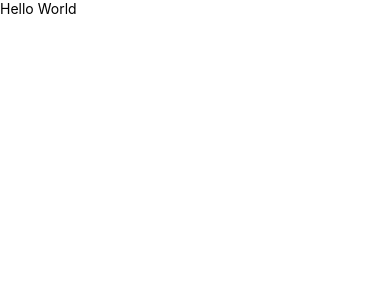
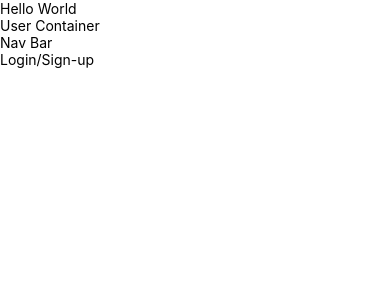
Before and after one commit to MACorman/trippy_frontend, a React Native app: screen / in a window 390 px wide. Shown: the top 300 px of the page. Built offline with nearby package versions, Linux system fonts and the light colour scheme.

Commit message:
created some components. got the app up and running with some text to the screen.

```diff
--- a/App.js
+++ b/App.js
@@ -15,6 +15,9 @@ import {
   Text,
   StatusBar,
 } from 'react-native';
+import UserContainer from './containers/UserContainer';
+import NavBar from './containers/NavBar'
+import LoginSignUp from './components/LoginSignUp'
 
 // import {
 //   Header,
@@ -32,6 +35,9 @@ const App: () => React$Node = () => {
         <ScrollView>
           <View>
             <Text>Hello World</Text>
+            <UserContainer />
+            <NavBar />
+            <LoginSignUp />
           </View>
         </ScrollView>
       </SafeAreaView>
--- /dev/null
+++ b/components/LoginSignUp.js
@@ -0,0 +1,20 @@
+import React from 'react'
+import {
+    SafeAreaView,
+    StyleSheet,
+    ScrollView,
+    View,
+    Text,
+  } from 'react-native';
+
+class LoginSignUp extends React.Component {
+    render() {
+        return (
+            <View>
+                <Text>Login/Sign-up</Text>
+            </View>
+        )
+    }
+}
+
+export default LoginSignUp
--- /dev/null
+++ b/containers/NavBar.js
@@ -0,0 +1,20 @@
+import React from 'react'
+import {
+    SafeAreaView,
+    StyleSheet,
+    ScrollView,
+    View,
+    Text,
+  } from 'react-native';
+
+class NavBar extends React.Component {
+    render() {
+        return (
+            <View>
+                <Text>Nav Bar</Text>
+            </View>
+        )
+    }
+}
+
+export default NavBar
--- /dev/null
+++ b/containers/UserContainer.js
@@ -0,0 +1,20 @@
+import React from 'react'
+import {
+    SafeAreaView,
+    StyleSheet,
+    ScrollView,
+    View,
+    Text,
+  } from 'react-native';
+
+class UserContainer extends React.Component {
+    render() {
+        return (
+            <View>
+                <Text>User Container</Text>
+            </View>
+        )
+    }
+}
+
+export default UserContainer
```
Also changed, not shown: components/AddDestinationForm.js (added), components/Calendar.js (added), components/CreateScheduleForm.js (added), components/DestinationCard.js (added), components/EditProfileForm.js (added), containers/ScheduleResults.js (added), containers/ScheduleShow.js (added), containers/SchedulesContainer.js (added).
